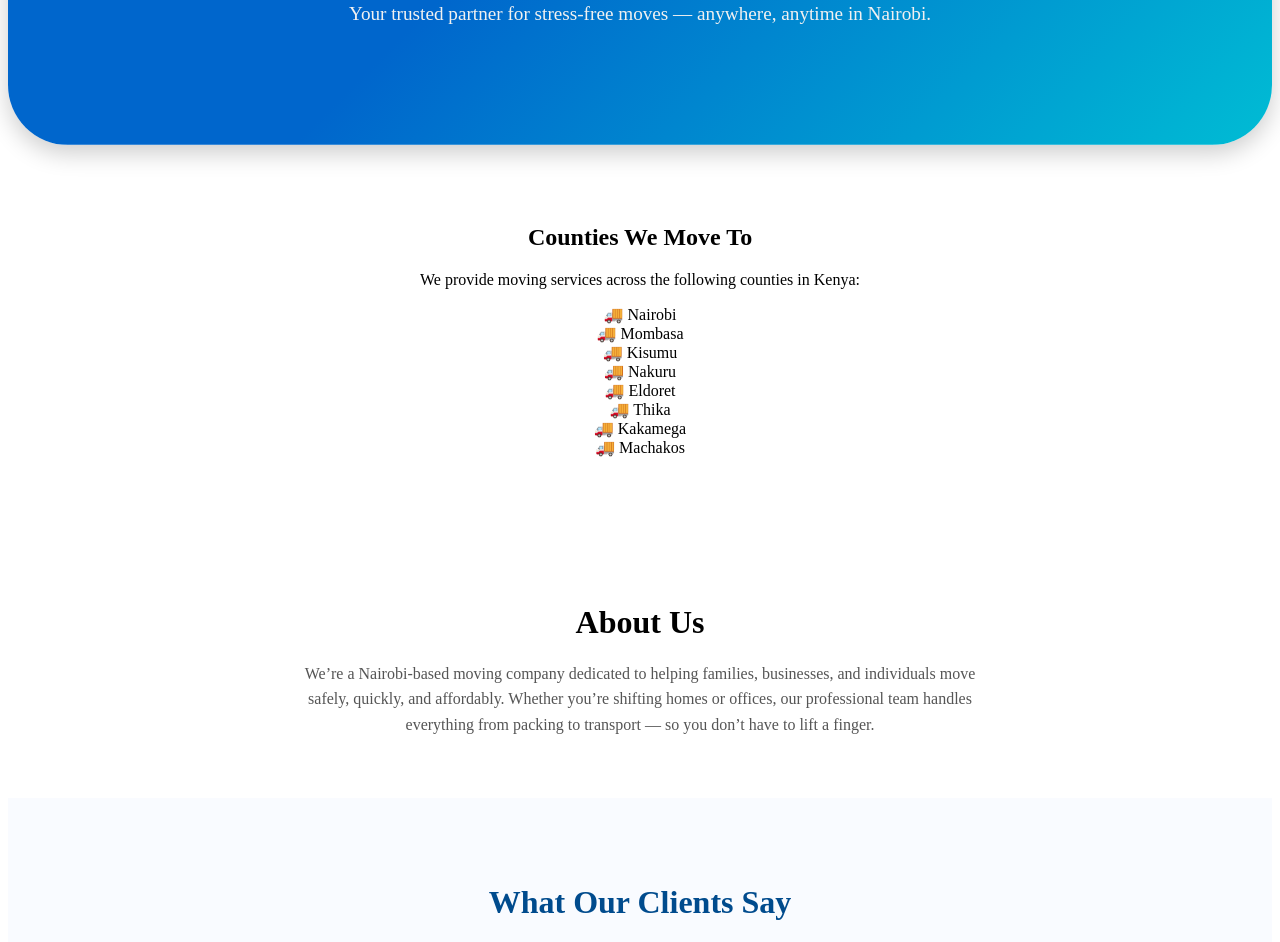
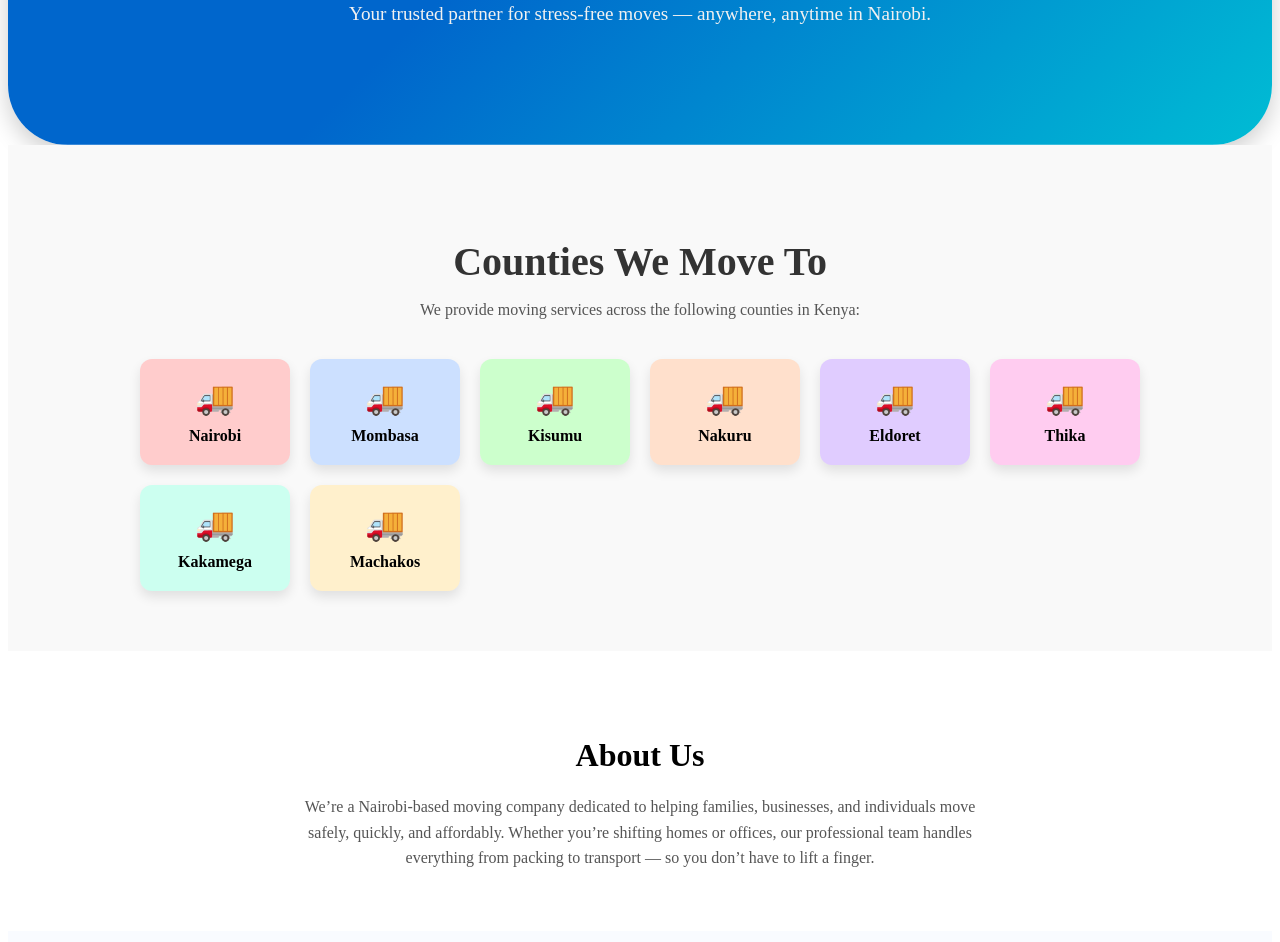
Before and after one commit to zionkiwiamarshall-dot/holbor--movers, a plain HTML site: page index.html in a window 1280 px wide. Shown: the part 2872-3814 px from the top of the page. Drawn offline with Linux system fonts and the light colour scheme.

Commit message:
Update style.css

```diff
--- a/style.css
+++ b/style.css
@@ -328,40 +328,77 @@ footer {
   background-color: #f9f9f9;
 }
 
-#counties-map h2 {
+#counties-section {
+  text-align: center;
+  padding: 60px 20px;
+  background-color: #f9f9f9;
+}
+
+#counties-section h2 {
   font-size: 2.5rem;
   margin-bottom: 10px;
   color: #333;
 }
 
-#counties-map p {
+#counties-section p {
   color: #555;
   margin-bottom: 40px;
 }
 
-.map-container {
-  position: relative;
-  max-width: 600px;
-  margin: 0 auto 30px auto;
+/* Grid layout */
+.counties-grid {
+  display: grid;
+  grid-template-columns: repeat(auto-fit, minmax(140px, 1fr));
+  gap: 20px;
+  max-width: 1000px;
+  margin: 0 auto;
 }
 
-svg#kenya-map {
-  width: 100%;
-  height: auto;
+/* County card */
+.county-card {
+  background-color: var(--card-color, #fff);
+  padding: 20px;
+  border-radius: 12px;
+  box-shadow: 0 6px 12px rgba(0,0,0,0.1);
+  font-weight: bold;
+  display: flex;
+  flex-direction: column;
+  align-items: center;
+  gap: 10px;
+  cursor: default;
+  transform: translateY(20px);
+  opacity: 0;
+  animation: fadeUp 0.6s forwards;
 }
 
-.county {
-  fill: #e0e0e0;
-  stroke: #999;
-  stroke-width: 1;
-  transition: fill 0.3s;
-  cursor: pointer;
+/* Staggered animation delay for each card */
+.county-card:nth-child(1){animation-delay: 0.1s;}
+.county-card:nth-child(2){animation-delay: 0.2s;}
+.county-card:nth-child(3){animation-delay: 0.3s;}
+.county-card:nth-child(4){animation-delay: 0.4s;}
+.county-card:nth-child(5){animation-delay: 0.5s;}
+.county-card:nth-child(6){animation-delay: 0.6s;}
+.county-card:nth-child(7){animation-delay: 0.7s;}
+.county-card:nth-child(8){animation-delay: 0.8s;}
+
+/* Hover effect */
+.county-card:hover {
+  transform: translateY(-8px);
+  box-shadow: 0 12px 20px rgba(0,0,0,0.15);
 }
 
-.county:hover {
-  fill: #ff6b6b;
+/* Icon styling */
+.icon {
+  font-size: 2rem;
 }
 
+/* Fade-up animation */
+@keyframes fadeUp {
+  to {
+    transform: translateY(0);
+    opacity: 1;
+  }
+}
 #tooltip {
   position: absolute;
   background-color: #333;
```
